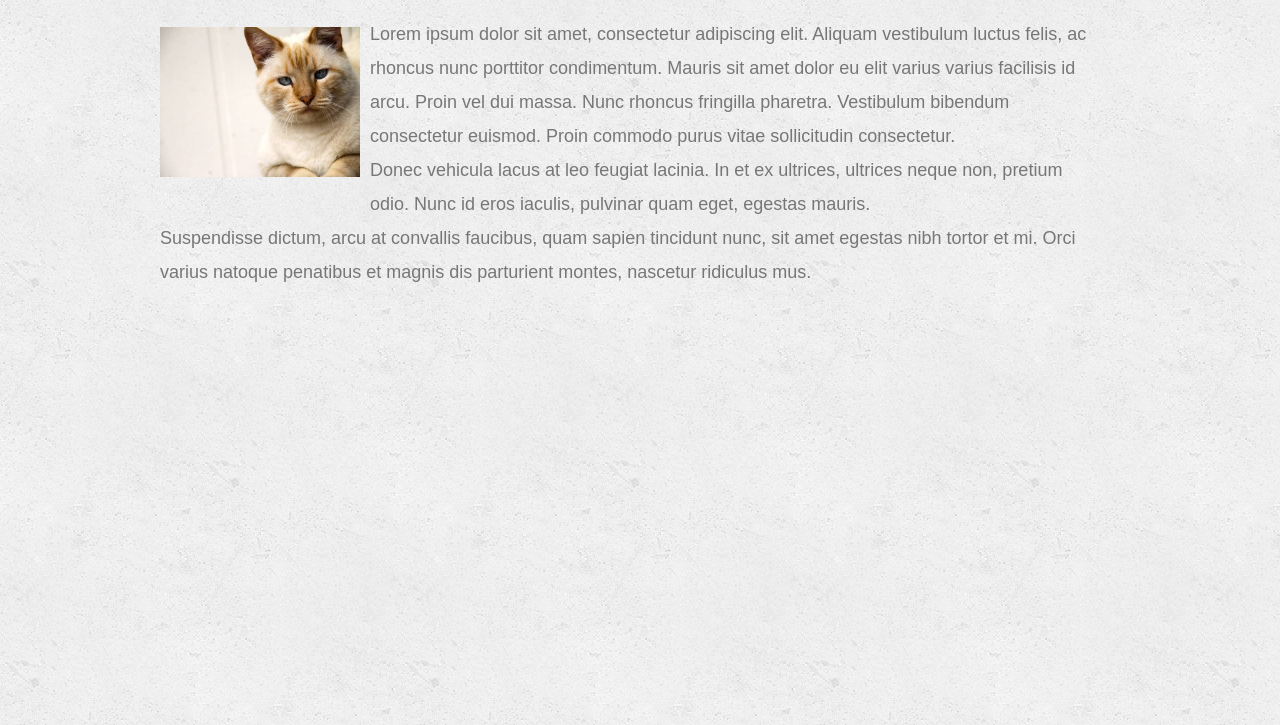
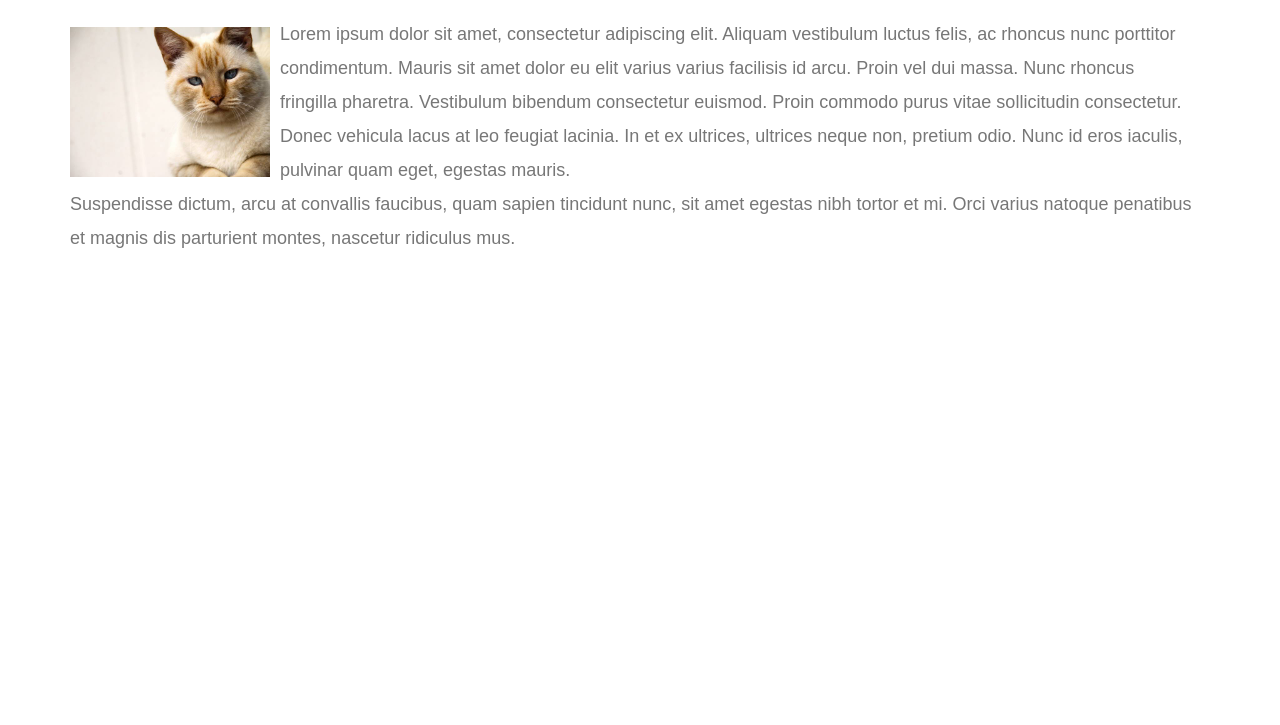
Before and after one commit to VJNap/bootstrap-portfolio, a plain HTML site: page index.html in a window 1280 px wide. Shown: the part 75-800 px from the top of the page. Drawn offline with nearby package versions, Linux system fonts and the light colour scheme.

Commit message:
VN - Fixed css removal testing file path.

```diff
--- a/assets/css/style.css
+++ b/assets/css/style.css
@@ -3,21 +3,21 @@ body {
   font-size: 18px;
   line-height: 34px;
   color: #777777;
-  background: url("../images/concrete_seamless.png");
+  /* background: url("../images/concrete_seamless.png"); */
 }
 
-* {
+/* * {
   box-sizing: border-box;
-}
+} */
 
 /* general */
 
-.container {
+/* .container {
   width: 100%;
   max-width: 960px;
   margin: 0 auto;
   clear: both;
-}
+} */
 
 h1,
 h2,
```
